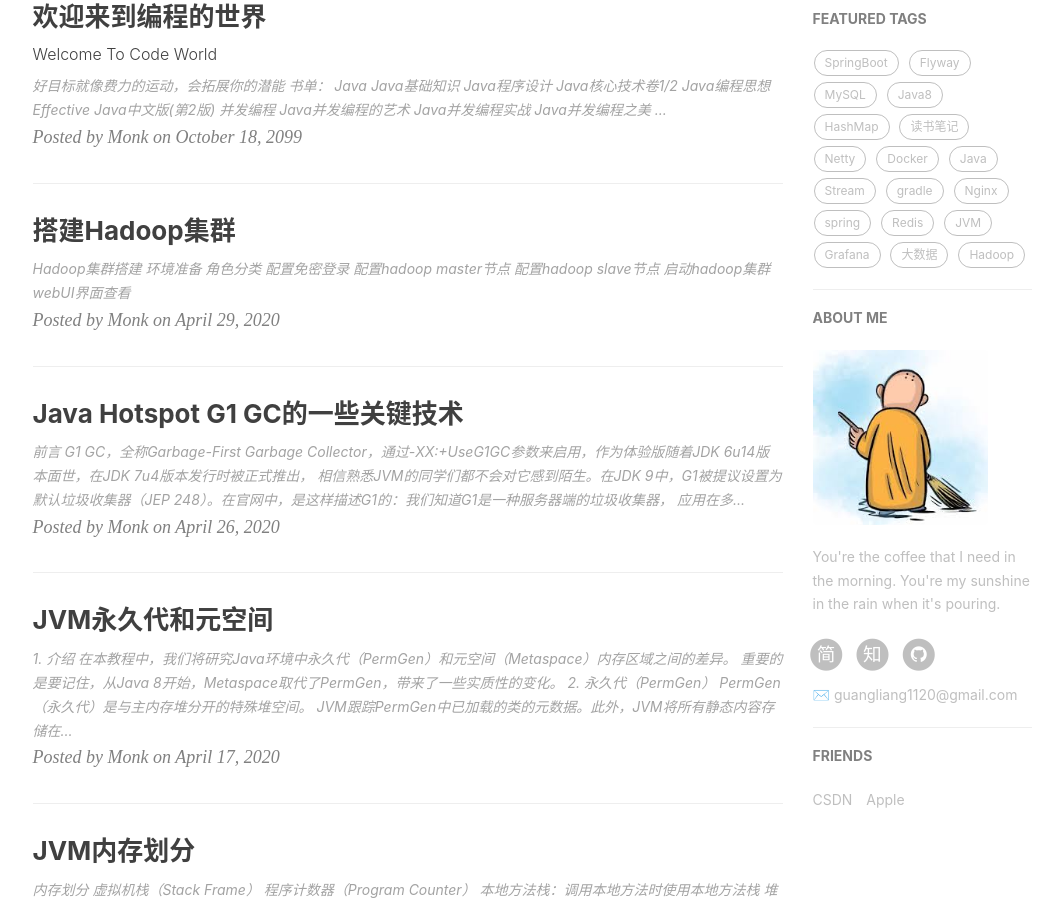
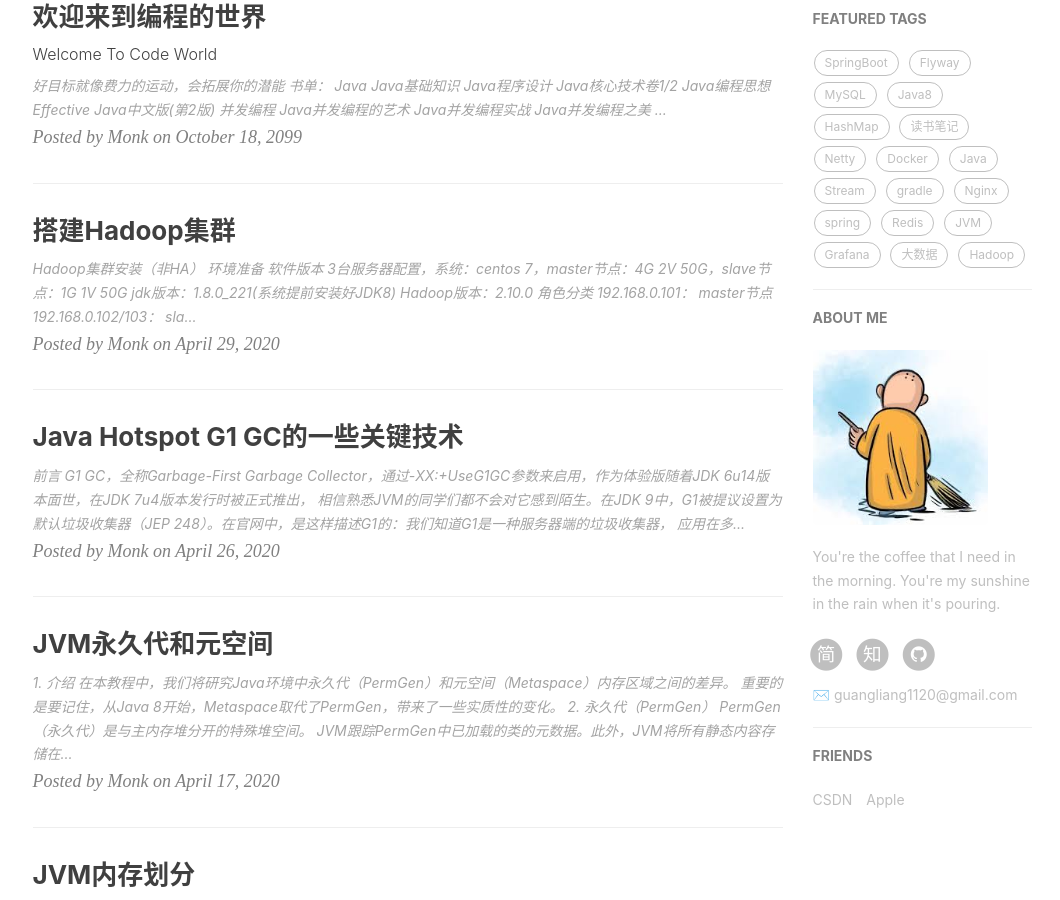
Before and after one commit to mgljava/mgljava.github.io, a Jekyll site: the page built from index.html, in a window 1280 px wide and 900 px high, scrolled down 468 px. Shown: the whole window, without its empty margins (135-1195 px from the left). Built offline with Jekyll 4.4.1, drawn with Linux system fonts in a browser that asks for light colours; nearby versions of some CDN libraries; the list of posts is cut into pages by our own code; comment, search, counter and statistics services are not loaded.

Commit message:
[TECH][glming] Hadoop 集群搭建

````diff
--- a/_posts/2020-04-29-Hadoop-Cluster-Install.md
+++ b/_posts/2020-04-29-Hadoop-Cluster-Install.md
@@ -10,11 +10,143 @@
     - Hadoop
 ---
 
-### Hadoop集群搭建
-1. 环境准备
+### Hadoop集群安装（非HA）
+#### 环境准备
+1. 软件版本
+3台服务器配置，系统：centos 7，master节点：4G 2V 50G，slave节点：1G 1V 50G
+jdk版本：1.8.0_221(系统提前安装好JDK8)
+Hadoop版本：2.10.0
+
 2. 角色分类
-3. 配置免密登录
-4. 配置hadoop master节点
-5. 配置hadoop slave节点
-6. 启动hadoop集群
-7. webUI界面查看
+192.168.0.101： master节点
+192.168.0.102/103： slave节点
+
+3. 修改hostname
+在101上执行：`echo hadoop-master > /etc/hostname`
+在102上执行：`echo hadoop-slave1 > /etc/hostname`
+在103上执行：`echo hadoop-slave2 > /etc/hostname`
+
+4. 配置 hosts
+hadoop-master 192.168.0.101
+hadoop-slave1 192.168.0.102
+hadoop-slave2 192.168.0.103
+
+5. 防火墙设置
+关闭防火墙：`systemctl stop firewalld.service`
+永久关闭：`systemctl disable firewalld.service `
+
+##### [配置免密登录](https://blog.csdn.net/mmd0308/article/details/73825953)
+
+#### 配置hadoop master节点
+1. 在hadoop-master上 解压缩安装包及创建基本目录
+```shell script
+wget http://apache.claz.org/hadoop/common/hadoop-2.10.0/hadoop-2.10.0.tar.gz
+
+tar -zxvf hadoop-2.10.0.tar.gz -C /usr/local
+
+mv hadoop-2.10.0 hadoop
+```
+
+2. 配置Hadoop环境变量
+```shell script
+vim /etc/profile 加入以下两行
+
+export HADOOP_HOME=/usr/local/hadoop
+export PATH=$PATH:$HADOOP_HOME/bin:$HADOOP_HOME/sbin
+
+使配置生效,执行下面命令
+source /etc/profile
+```
+
+3. 配置hadoop的配置文件,配置文件的目录都在 $HADOOP_HOME/etc/hadoop下
+* 配置 core-site： hadoop核心配置文件
+```xml
+<configuration>
+    <property>
+        <name>hadoop.tmp.dir</name>
+        <value>file:/usr/local/hadoop/tmp</value>
+    </property>
+    <property>
+        <name>fs.defaultFS</name>
+        <value>hdfs://hadoop-master:9000</value>
+    </property>
+</configuration>
+```
+
+* 配置hdfs-site.xml: hdfs的配置文件
+```xml
+<configuration>
+    <property> // 副本数量，我们这里只有两个DataNode节点，所以置为2，默认是3
+        <name>dfs.replication</name>
+        <value>2</value>
+    </property>
+    <property>
+        <name>dfs.name.dir</name>
+        <value>/usr/local/hadoop/hdfs/name</value>
+    </property>
+    <property>
+        <name>dfs.data.dir</name>
+        <value>/usr/local/hadoop/hdfs/data</value>
+    </property>
+</configuration>
+```
+
+* 配置 mapred-site.xml
+```xml
+cp $HADOOP_HOME/etc/hadoop/mapred-site.xml.template $HADOOP_HOME/etc/hadoop/mapred-site.xml
+vim $HADOOP_HOME/etc/hadoop/mapred-site.xml
+
+<configuration>
+  <property>
+      <name>mapreduce.framework.name</name>
+      <value>yarn</value>
+  </property>
+   <property>
+      <name>mapred.job.tracker</name>
+      <value>http://hadoop-master:9001</value>
+  </property>
+</configuration>
+```
+
+* 配置yarn-site.xml
+```xml
+<configuration>
+    <property>
+        <name>yarn.nodemanager.aux-services</name>
+        <value>mapreduce_shuffle</value>
+    </property>
+    <property>
+        <name>yarn.resourcemanager.hostname</name>
+        <value>hadoop-master</value>
+    </property>
+</configuration>
+```
+
+* 配置masters和slave文件
+```shell script
+配置masters文件：echo hadoop-master >masters
+
+配置slaves文件
+vi slaves，加入slave节点
+hadoop-slave1
+hadoop-slave2
+```
+
+* 更多配置文件的内容，可以打开目录 `$HADOOP_HOME/share/doc/hadoop` 下的index.html 离线帮助文档
+
+#### 配置hadoop slave节点
+1. 拷贝Hadoop安装包，可以删掉doc目录，因为doc目录下的文件太多，将先前在master节点的hadoop目录直接拷贝到各个slave节点的 /usr/local目录，删除 $HADOOP_HOME/etc/hadoop下的slaves文件
+2. 配置Hadoop的环境变量,和master节点配置hadoop环境变量一致
+
+#### 启动hadoop集群
+```shell script
+1. 格式化HDFS文件系统，会创建相应的目录，执行命令为
+$HADOOP_HOME/bin/hadoop namenode -format
+
+2. 启动hadoop集群
+$HADOOP_HOME/sbin/start-all.sh
+
+```
+
+#### WebUI界面查看
+在浏览器中输入 192.168.0.101:50070 可以看到Hadoop集群和浏览HDFS
````
